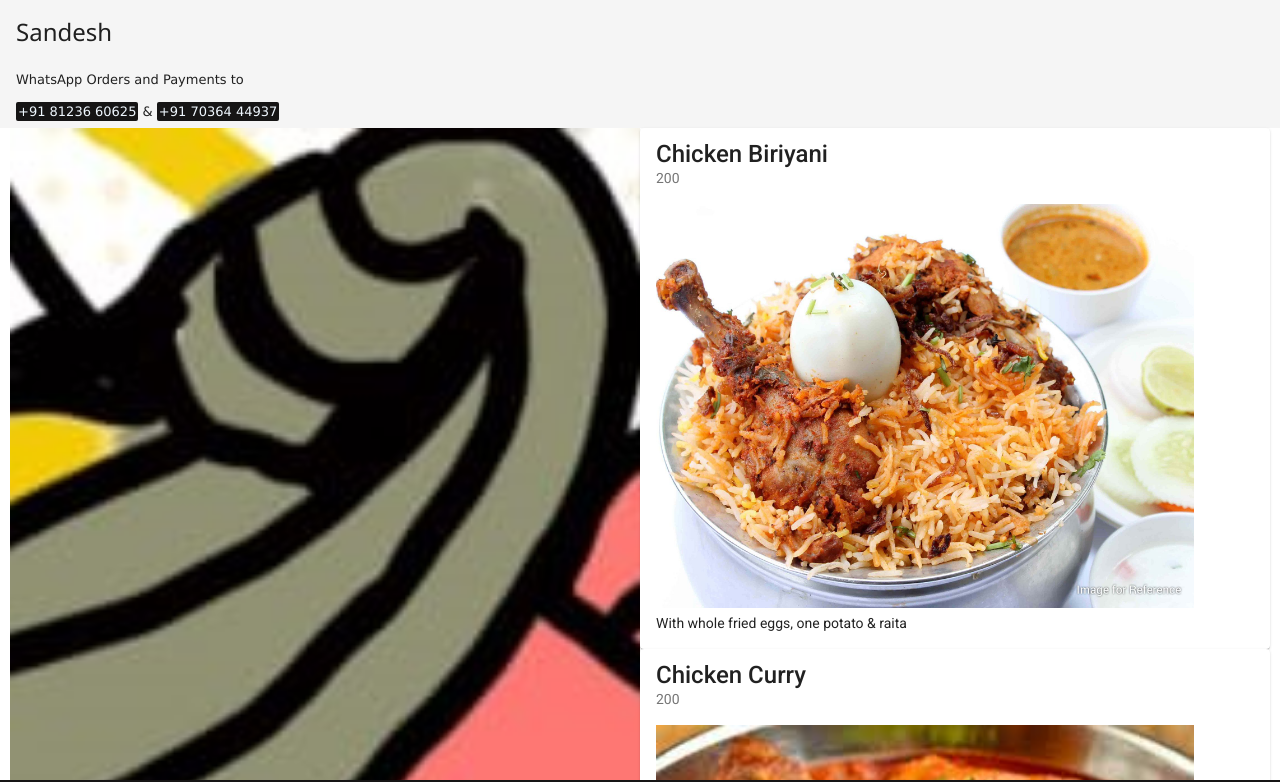
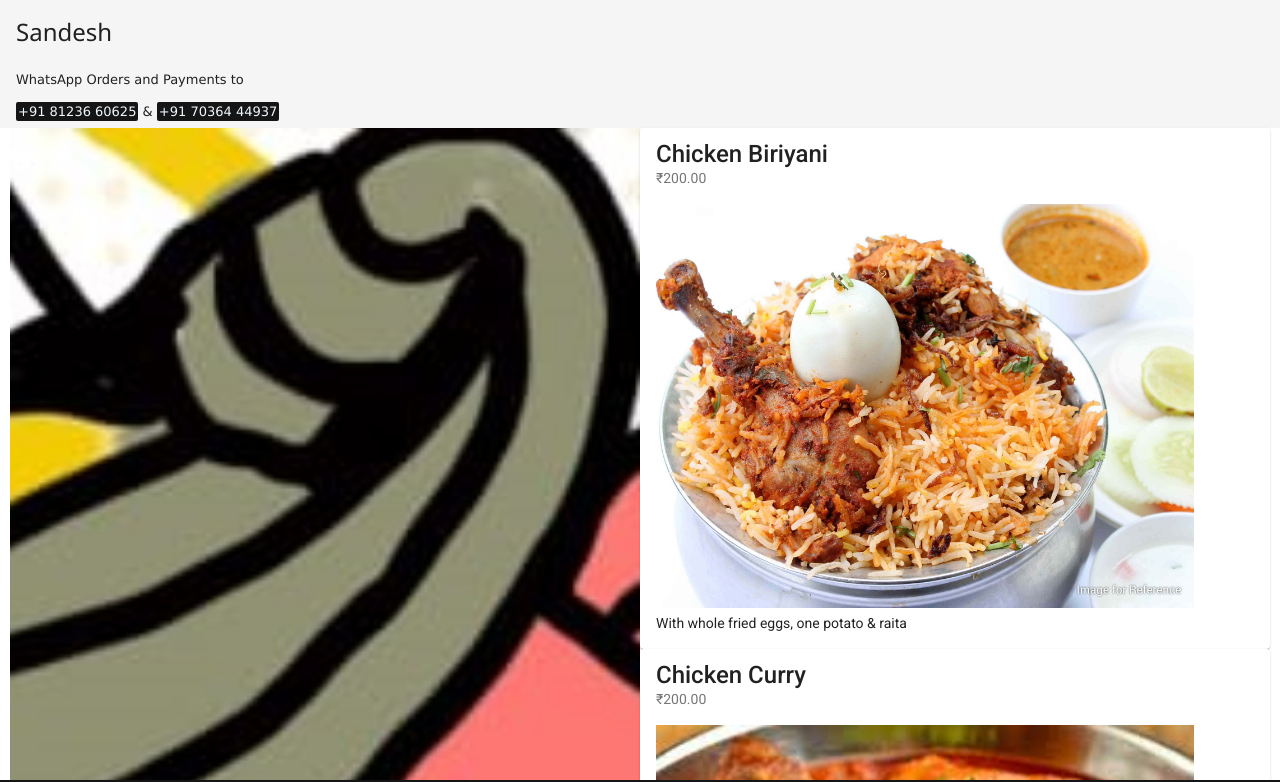
Before and after one commit to bappaboy/sandesh-app, an Angular app: page / in a window 1280 px wide. Shown: the top 782 px of the page. Built offline with nearby package versions, Linux system fonts and the light colour scheme.

Commit message:
Format currency

```diff
--- a/src/app/components/menu-home/menu-home.component.html
+++ b/src/app/components/menu-home/menu-home.component.html
@@ -6,7 +6,7 @@
         <mat-card class="matCard" *ngFor="let menu of menuList">
             <mat-card-title-group>
                 <mat-card-title>{{menu.title}}</mat-card-title>
-                <mat-card-subtitle>{{menu.price}}</mat-card-subtitle>
+                <mat-card-subtitle>{{menu.price|currency:"INR":"symbol"}}</mat-card-subtitle>
             </mat-card-title-group>
             <mat-card-content>
                 <img class="matCardImg"  src="assets/images/{{menu.imageKey}}.jpg" mat-card-sm-image />
```
